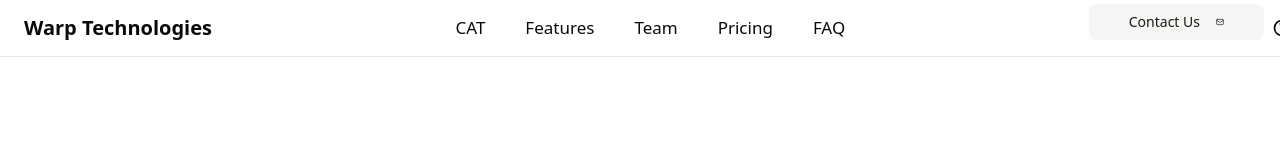
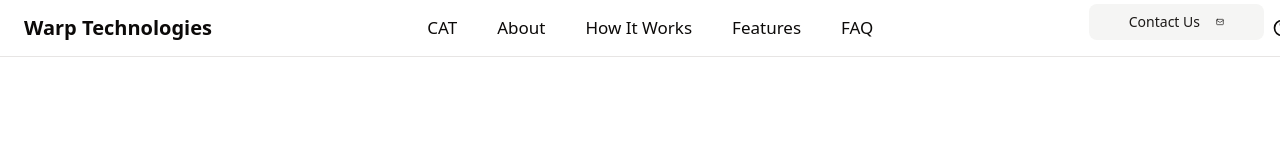
Before and after one commit to anastasia-kvitka/my-portfolio, a Next.js app: page / in a window 1280 px wide. Shown: the top 160 px of the page. Built offline with nearby package versions, Linux system fonts and the light colour scheme.

Commit message:
updated navigation

```diff
--- a/components/Navigation.tsx
+++ b/components/Navigation.tsx
@@ -28,17 +28,18 @@ const routeList: RouteProps[] = [
     href: "/projects",
     label: "CAT",
   },
+
+  {
+    href: "#about",
+    label: "About",
+  },
+  {
+    href: "#howItWorks",
+    label: "How It Works",
+  },
   {
     href: "#features",
     label: "Features",
-  },
-  {
-    href: "#team",
-    label: "Team",
-  },
-  {
-    href: "#pricing",
-    label: "Pricing",
   },
   {
     href: "#faq",
```
